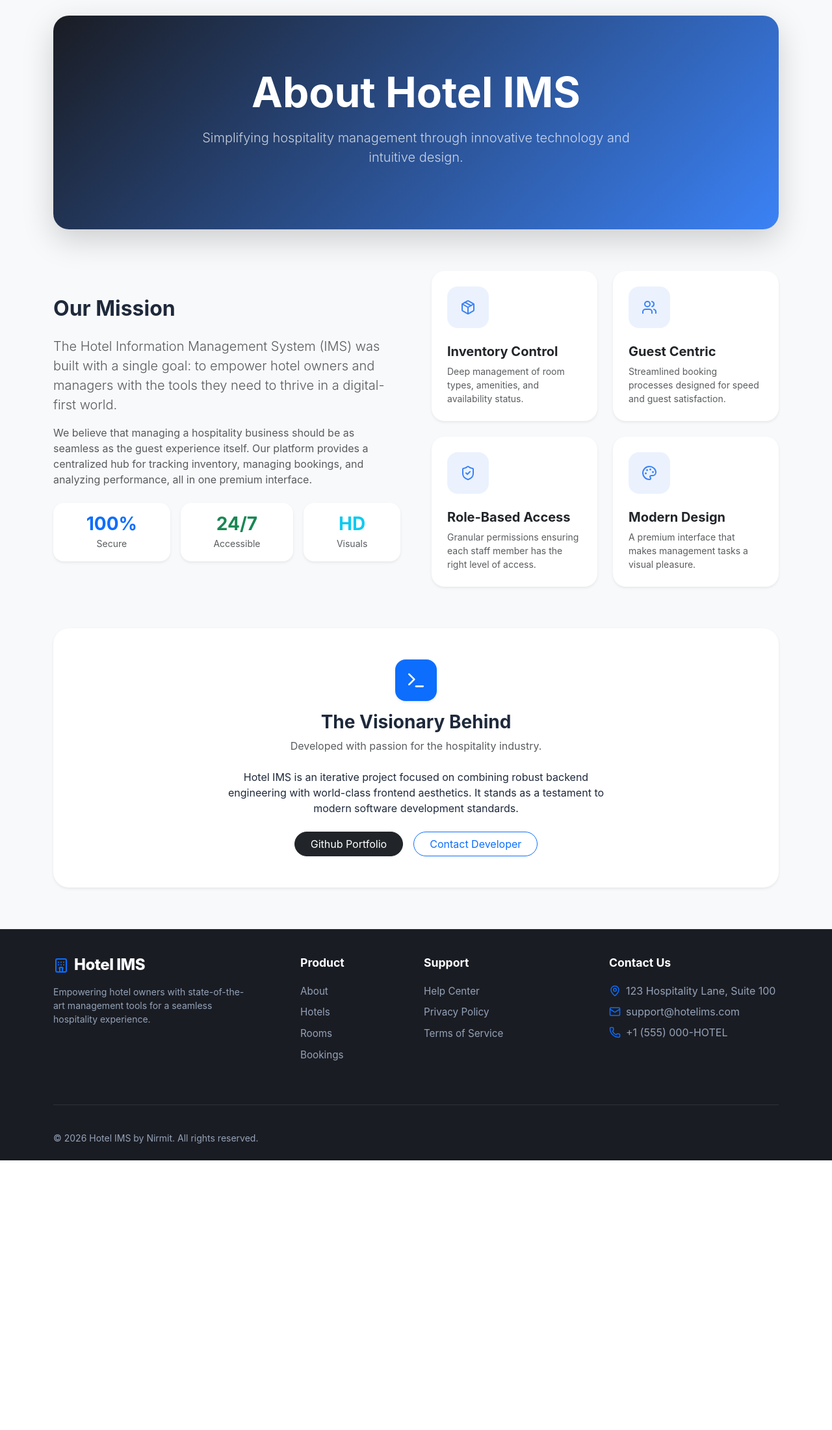
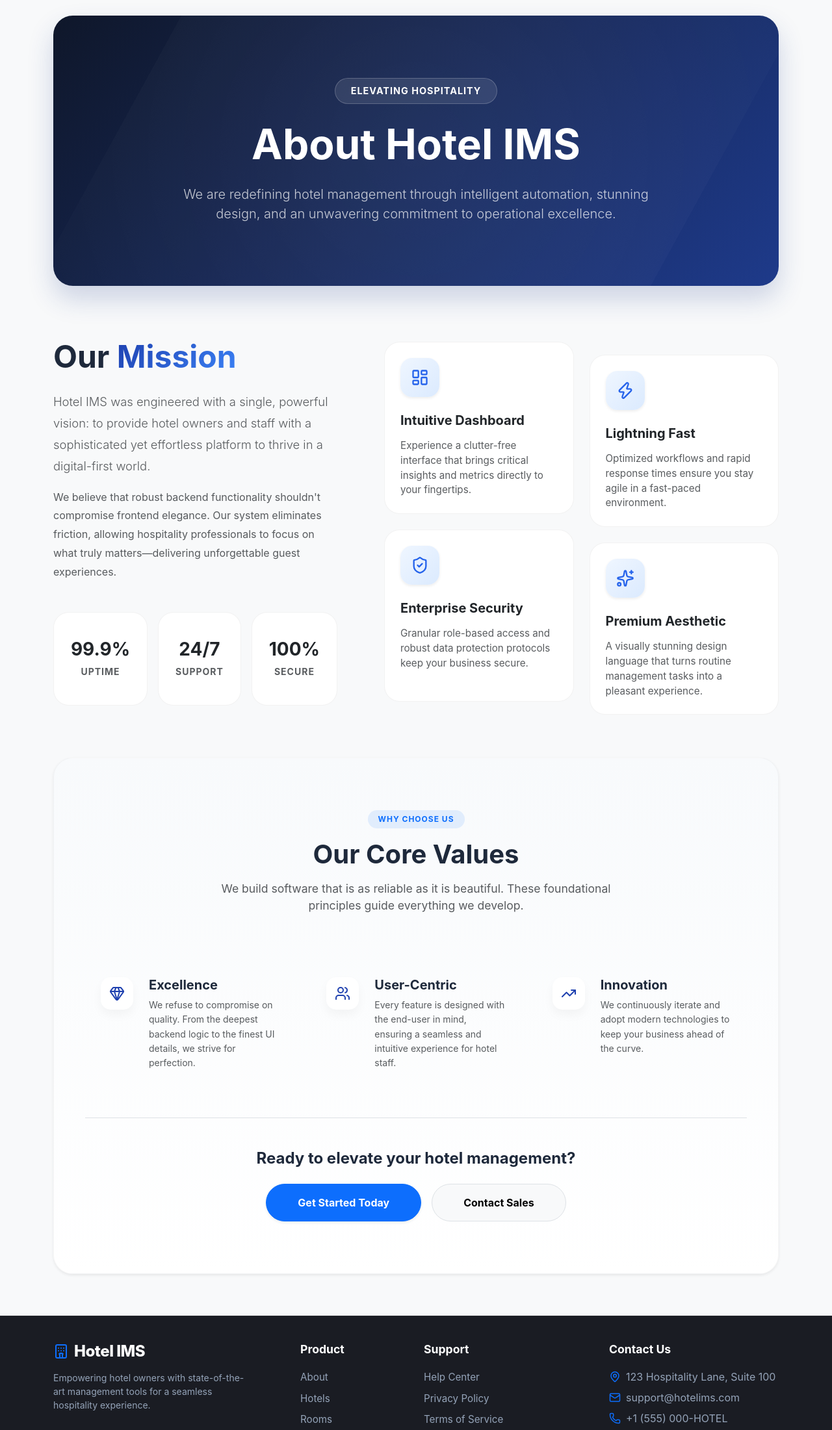
Before and after one commit to AsbinGhimire/iterative-hotel-system, a Django app: page /about/ in a window 1280 px wide. Shown: the part 63-2264 px from the top of the page at 65% size. Before the commit the page ends 1849 px from the top, so only its background shows below. Run offline with Django 5.2, Linux system fonts and the light colour scheme.

Commit message:
refactor: update About Us page design and add Core Values section

```diff
--- a/hotel/templates/hotel/about.html
+++ b/hotel/templates/hotel/about.html
@@ -2,143 +2,292 @@
 
 {% block content %}
 <style>
+    /* Premium Aesthetic Styles */
     .about-hero {
-        background: linear-gradient(135deg, #1a1c23 0%, #3b82f6 100%);
+        background: linear-gradient(135deg, #0f172a 0%, #1e3a8a 100%);
         color: white;
-        padding: 5rem 2rem;
-        border-radius: 24px;
-        margin-bottom: 4rem;
+        padding: 6rem 2rem;
+        border-radius: 30px;
+        margin-bottom: 5rem;
+        position: relative;
+        overflow: hidden;
         text-align: center;
+        box-shadow: 0 20px 40px rgba(30, 58, 138, 0.2);
+    }
+
+    .about-hero::before {
+        content: '';
+        position: absolute;
+        top: -50%;
+        left: -50%;
+        width: 200%;
+        height: 200%;
+        background: radial-gradient(circle, rgba(255,255,255,0.05) 0%, transparent 60%);
+        animation: rotate 20s linear infinite;
+    }
+
+    @keyframes rotate {
+        100% { transform: rotate(360deg); }
+    }
+
+    .hero-badge {
+        background: rgba(255, 255, 255, 0.1);
+        backdrop-filter: blur(10px);
+        border: 1px solid rgba(255, 255, 255, 0.2);
+        padding: 0.5rem 1.5rem;
+        border-radius: 50px;
+        font-size: 0.9rem;
+        letter-spacing: 1px;
+        text-transform: uppercase;
+        display: inline-block;
+        margin-bottom: 1.5rem;
     }
 
     .feature-icon-box {
-        width: 64px;
-        height: 64px;
-        background: rgba(59, 130, 246, 0.1);
-        color: #3b82f6;
-        border-radius: 16px;
+        width: 60px;
+        height: 60px;
+        background: linear-gradient(135deg, #eff6ff 0%, #dbeafe 100%);
+        color: #2563eb;
+        border-radius: 18px;
         display: flex;
         align-items: center;
         justify-content: center;
         margin-bottom: 1.5rem;
-        font-size: 1.5rem;
+        transition: all 0.3s ease;
     }
 
     .about-card {
-        border: none;
+        border: 1px solid rgba(0,0,0,0.05);
+        border-radius: 24px;
+        transition: all 0.4s cubic-bezier(0.4, 0, 0.2, 1);
+        background: #ffffff;
+        overflow: hidden;
+    }
+
+    .about-card:hover {
+        transform: translateY(-8px);
+        box-shadow: 0 20px 40px rgba(0, 0, 0, 0.08) !important;
+        border-color: rgba(37, 99, 235, 0.1);
+    }
+
+    .about-card:hover .feature-icon-box {
+        background: #2563eb;
+        color: white;
+        transform: scale(1.1);
+    }
+
+    /* Stats Section */
+    .stat-box {
+        background: #ffffff;
+        border: 1px solid rgba(0,0,0,0.05);
+        border-radius: 24px;
+        padding: 2.5rem 1rem;
+        text-align: center;
+        transition: all 0.3s ease;
+        position: relative;
+        overflow: hidden;
+        z-index: 1;
+    }
+
+    .stat-box::after {
+        content: '';
+        position: absolute;
+        bottom: 0;
+        left: 0;
+        width: 100%;
+        height: 4px;
+        background: linear-gradient(90deg, #2563eb, #60a5fa);
+        transform: scaleX(0);
+        transform-origin: left;
+        transition: transform 0.3s ease;
+        z-index: -1;
+    }
+
+    .stat-box:hover {
+        box-shadow: 0 15px 35px rgba(0,0,0,0.06);
+    }
+
+    .stat-box:hover::after {
+        transform: scaleX(1);
+    }
+
+    /* Core Values Section */
+    .core-values-section {
+        background: linear-gradient(180deg, #f8fafc 0%, #ffffff 100%);
+        border-radius: 30px;
+        padding: 5rem 3rem;
+        margin-top: 5rem;
+        border: 1px solid rgba(0,0,0,0.03);
+    }
+
+    .value-item {
+        display: flex;
+        gap: 1.5rem;
+        align-items: flex-start;
+        padding: 1.5rem;
         border-radius: 20px;
         transition: all 0.3s ease;
     }
 
-    .about-card:hover {
-        transform: translateY(-5px);
-        box-shadow: 0 10px 30px rgba(0, 0, 0, 0.05) !important;
+    .value-item:hover {
+        background: #ffffff;
+        box-shadow: 0 10px 30px rgba(0,0,0,0.04);
     }
 
-    .creator-section {
+    .value-icon {
         background: white;
-        border-radius: 24px;
-        padding: 3rem;
-        margin-top: 4rem;
+        width: 50px;
+        height: 50px;
+        display: flex;
+        align-items: center;
+        justify-content: center;
+        border-radius: 15px;
+        box-shadow: 0 8px 16px rgba(0,0,0,0.04);
+        color: #1e40af;
+        flex-shrink: 0;
+    }
+
+    .text-gradient {
+        background: linear-gradient(135deg, #1e40af 0%, #3b82f6 100%);
+        -webkit-background-clip: text;
+        -webkit-text-fill-color: transparent;
+    }
+
+    .btn-hover-transform:hover {
+        transform: translateY(-2px);
+        box-shadow: 0 10px 20px rgba(37, 99, 235, 0.2);
     }
 </style>
 
-<div class="about-hero shadow-lg">
-    <h1 class="display-3 fw-bold mb-3">About Hotel IMS</h1>
-    <p class="lead opacity-75 mx-auto px-3" style="max-width: 700px;">
-        Simplifying hospitality management through innovative technology and intuitive design.
-    </p>
+<div class="about-hero">
+    <div class="position-relative z-1">
+        <div class="hero-badge fw-bold">Elevating Hospitality</div>
+        <h1 class="display-3 fw-bolder mb-4">About Hotel IMS</h1>
+        <p class="lead opacity-75 mx-auto px-3 mb-0" style="max-width: 750px; font-weight: 300;">
+            We are redefining hotel management through intelligent automation, stunning design, and an unwavering commitment to operational excellence.
+        </p>
+    </div>
 </div>
 
 <div class="row g-5 align-items-center mb-5 px-3 px-sm-0">
-    <div class="col-lg-6 text-center text-lg-start">
-        <h2 class="fw-bold mb-4">Our Mission</h2>
-        <p class="text-muted lead">
-            The Hotel Information Management System (IMS) was built with a single goal: to empower hotel owners and
-            managers with the tools they need to thrive in a digital-first world.
+    <div class="col-lg-5 text-center text-lg-start">
+        <h2 class="display-5 fw-bold mb-4">Our <span class="text-gradient">Mission</span></h2>
+        <p class="text-muted lead" style="font-size: 1.15rem; line-height: 1.8;">
+            Hotel IMS was engineered with a single, powerful vision: to provide hotel owners and staff with a sophisticated yet effortless platform to thrive in a digital-first world.
         </p>
-        <p class="text-muted">
-            We believe that managing a hospitality business should be as seamless as the guest experience itself. Our
-            platform provides a centralized hub for tracking inventory, managing bookings, and analyzing performance,
-            all in one premium interface.
+        <p class="text-muted" style="line-height: 1.8;">
+            We believe that robust backend functionality shouldn't compromise frontend elegance. Our system eliminates friction, allowing hospitality professionals to focus on what truly matters—delivering unforgettable guest experiences.
         </p>
-        <div class="d-flex gap-3 mt-4">
-            <div class="p-3 bg-white rounded-4 shadow-sm text-center flex-fill">
-                <div class="h3 fw-bold text-primary mb-0">100%</div>
-                <small class="text-muted">Secure</small>
+
+        <div class="d-flex flex-wrap gap-3 mt-5">
+            <div class="stat-box flex-fill">
+                <h3 class="fw-bold mb-1 text-dark">99.9%</h3>
+                <span class="text-muted small fw-bold text-uppercase" style="letter-spacing: 1px;">Uptime</span>
             </div>
-            <div class="p-3 bg-white rounded-4 shadow-sm text-center flex-fill">
-                <div class="h3 fw-bold text-success mb-0">24/7</div>
-                <small class="text-muted">Accessible</small>
+            <div class="stat-box flex-fill">
+                <h3 class="fw-bold mb-1 text-dark">24/7</h3>
+                <span class="text-muted small fw-bold text-uppercase" style="letter-spacing: 1px;">Support</span>
             </div>
-            <div class="p-3 bg-white rounded-4 shadow-sm text-center flex-fill">
-                <div class="h3 fw-bold text-info mb-0">HD</div>
-                <small class="text-muted">Visuals</small>
+            <div class="stat-box flex-fill">
+                <h3 class="fw-bold mb-1 text-dark">100%</h3>
+                <span class="text-muted small fw-bold text-uppercase" style="letter-spacing: 1px;">Secure</span>
             </div>
         </div>
     </div>
-    <div class="col-lg-6">
-        <div class="row g-4">
-            <div class="col-md-6">
-                <div class="card about-card h-100 p-4 bg-white shadow-sm">
-                    <div class="feature-icon-box">
-                        <i data-lucide="package" style="width: 24px; height: 24px;"></i>
+
+    <div class="col-lg-7">
+        <div class="row g-4 ps-lg-4">
+            <div class="col-sm-6">
+                <div class="card about-card h-100 p-4">
+                    <div class="feature-icon-box shadow-sm">
+                        <i data-lucide="layout-dashboard" style="width: 28px; height: 28px;"></i>
                     </div>
-                    <h5 class="fw-bold">Inventory Control</h5>
-                    <p class="small text-muted mb-0">Deep management of room types, amenities, and availability status.
-                    </p>
+                    <h5 class="fw-bold mb-3">Intuitive Dashboard</h5>
+                    <p class="text-muted mb-0" style="font-size: 0.95rem;">Experience a clutter-free interface that brings critical insights and metrics directly to your fingertips.</p>
                 </div>
             </div>
-            <div class="col-md-6">
-                <div class="card about-card h-100 p-4 bg-white shadow-sm">
-                    <div class="feature-icon-box">
-                        <i data-lucide="users" style="width: 24px; height: 24px;"></i>
+            <div class="col-sm-6">
+                <div class="card about-card h-100 p-4" style="transform: translateY(20px);">
+                    <div class="feature-icon-box shadow-sm">
+                        <i data-lucide="zap" style="width: 28px; height: 28px;"></i>
                     </div>
-                    <h5 class="fw-bold">Guest Centric</h5>
-                    <p class="small text-muted mb-0">Streamlined booking processes designed for speed and guest
-                        satisfaction.</p>
+                    <h5 class="fw-bold mb-3">Lightning Fast</h5>
+                    <p class="text-muted mb-0" style="font-size: 0.95rem;">Optimized workflows and rapid response times ensure you stay agile in a fast-paced environment.</p>
                 </div>
             </div>
-            <div class="col-md-6">
-                <div class="card about-card h-100 p-4 bg-white shadow-sm">
-                    <div class="feature-icon-box">
-                        <i data-lucide="shield-check" style="width: 24px; height: 24px;"></i>
+            <div class="col-sm-6">
+                <div class="card about-card h-100 p-4">
+                    <div class="feature-icon-box shadow-sm">
+                        <i data-lucide="shield-check" style="width: 28px; height: 28px;"></i>
                     </div>
-                    <h5 class="fw-bold">Role-Based Access</h5>
-                    <p class="small text-muted mb-0">Granular permissions ensuring each staff member has the right level
-                        of access.</p>
+                    <h5 class="fw-bold mb-3">Enterprise Security</h5>
+                    <p class="text-muted mb-0" style="font-size: 0.95rem;">Granular role-based access and robust data protection protocols keep your business secure.</p>
                 </div>
             </div>
-            <div class="col-md-6">
-                <div class="card about-card h-100 p-4 bg-white shadow-sm">
-                    <div class="feature-icon-box">
-                        <i data-lucide="palette" style="width: 24px; height: 24px;"></i>
+            <div class="col-sm-6">
+                <div class="card about-card h-100 p-4" style="transform: translateY(20px);">
+                    <div class="feature-icon-box shadow-sm">
+                        <i data-lucide="sparkles" style="width: 28px; height: 28px;"></i>
                     </div>
-                    <h5 class="fw-bold">Modern Design</h5>
-                    <p class="small text-muted mb-0">A premium interface that makes management tasks a visual pleasure.
-                    </p>
+                    <h5 class="fw-bold mb-3">Premium Aesthetic</h5>
+                    <p class="text-muted mb-0" style="font-size: 0.95rem;">A visually stunning design language that turns routine management tasks into a pleasant experience.</p>
                 </div>
             </div>
         </div>
     </div>
 </div>
 
-<div class="creator-section shadow-sm text-center">
-    <div class="mb-4">
-        <div class="icon-box icon-box-lg bg-primary mx-auto mb-3 shadow-sm">
-            <i data-lucide="terminal" class="text-white" style="width: 32px; height: 32px;"></i>
+<!-- Replaced creator-section with Core Values -->
+<div class="core-values-section shadow-sm">
+    <div class="text-center mb-5">
+        <span class="badge bg-primary bg-opacity-10 text-primary px-3 py-2 rounded-pill fw-bold mb-3" style="letter-spacing: 1px;">WHY CHOOSE US</span>
+        <h2 class="display-6 fw-bold mb-3">Our Core Values</h2>
+        <p class="text-muted mx-auto" style="max-width: 600px; font-size: 1.1rem;">
+            We build software that is as reliable as it is beautiful. These foundational principles guide everything we develop.
+        </p>
+    </div>
+
+    <div class="row g-4 mt-2">
+        <div class="col-md-4">
+            <div class="value-item">
+                <div class="value-icon">
+                    <i data-lucide="gem" style="width: 24px; height: 24px;"></i>
+                </div>
+                <div>
+                    <h5 class="fw-bold mb-2">Excellence</h5>
+                    <p class="text-muted mb-0 small" style="line-height: 1.6;">We refuse to compromise on quality. From the deepest backend logic to the finest UI details, we strive for perfection.</p>
+                </div>
+            </div>
         </div>
-        <h3 class="fw-bold">The Visionary Behind</h3>
-        <p class="text-muted">Developed with passion for the hospitality industry.</p>
+        <div class="col-md-4">
+            <div class="value-item">
+                <div class="value-icon">
+                    <i data-lucide="users" style="width: 24px; height: 24px;"></i>
+                </div>
+                <div>
+                    <h5 class="fw-bold mb-2">User-Centric</h5>
+                    <p class="text-muted mb-0 small" style="line-height: 1.6;">Every feature is designed with the end-user in mind, ensuring a seamless and intuitive experience for hotel staff.</p>
+                </div>
+            </div>
+        </div>
+        <div class="col-md-4">
+            <div class="value-item">
+                <div class="value-icon">
+                    <i data-lucide="trending-up" style="width: 24px; height: 24px;"></i>
+                </div>
+                <div>
+                    <h5 class="fw-bold mb-2">Innovation</h5>
+                    <p class="text-muted mb-0 small" style="line-height: 1.6;">We continuously iterate and adopt modern technologies to keep your business ahead of the curve.</p>
+                </div>
+            </div>
+        </div>
     </div>
-    <div class="mx-auto" style="max-width: 600px;">
-        <p class="mb-4">
-            Hotel IMS is an iterative project focused on combining robust backend engineering with world-class frontend
-            aesthetics. It stands as a testament to modern software development standards.
-        </p>
+
+    <div class="text-center mt-5 pt-5 border-top">
+        <h4 class="fw-bold mb-4">Ready to elevate your hotel management?</h4>
         <div class="d-flex justify-content-center gap-3">
-            <a href="#" class="btn btn-dark rounded-pill px-4">Github Portfolio</a>
-            <a href="#" class="btn btn-outline-primary rounded-pill px-4">Contact Developer</a>
+            <a href="/" class="btn btn-primary rounded-pill px-5 py-3 fw-bold shadow-sm btn-hover-transform" style="transition: all 0.3s ease;">Get Started Today</a>
+            <a href="/" class="btn btn-light rounded-pill px-5 py-3 fw-bold border btn-hover-transform" style="transition: all 0.3s ease;">Contact Sales</a>
         </div>
     </div>
 </div>
```
